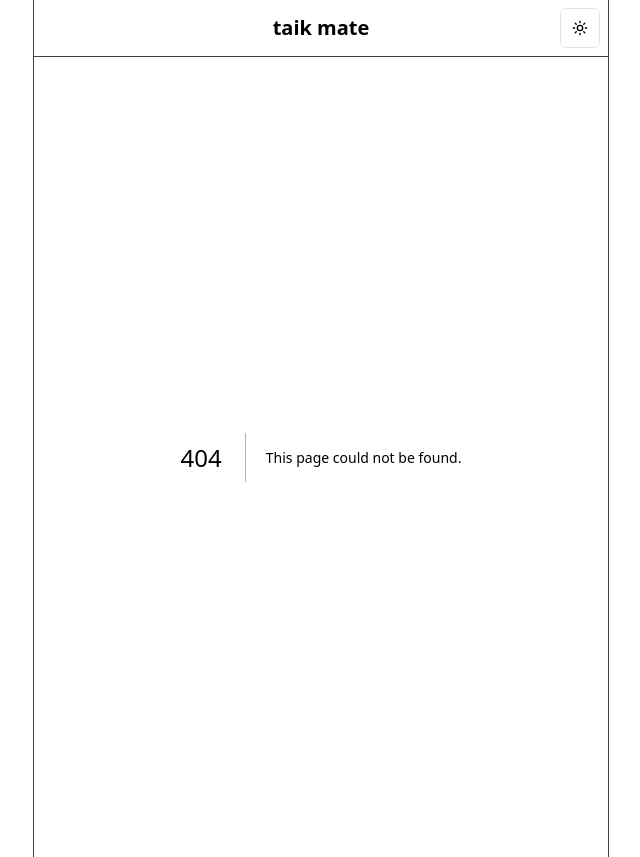
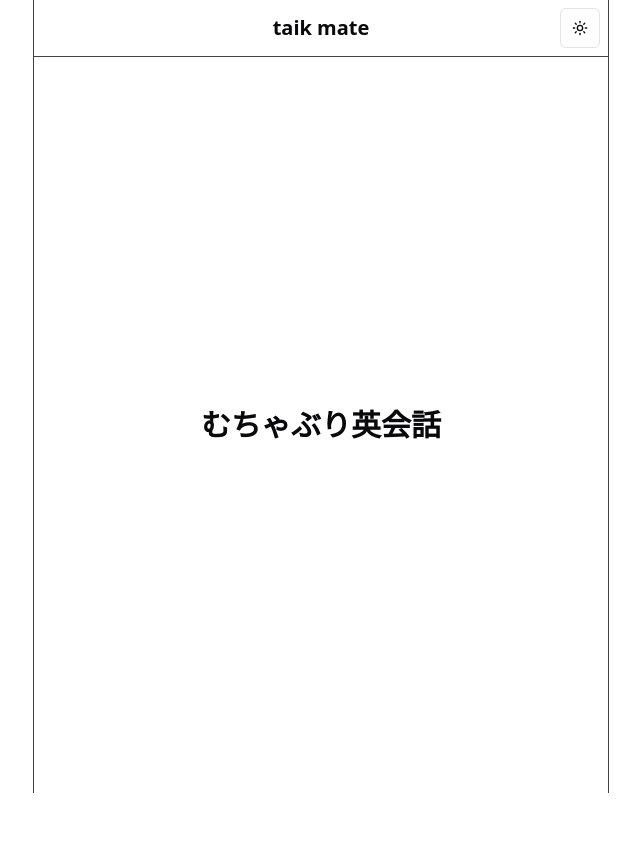
Before and after one commit to nozomi-iida/ai-agent-hackathon, a Next.js app: page /muchaburi in a window 1280 px wide. Before the commit this address had no page. Shown: the whole page, without its empty margins (319-959 px from the left). After the commit the page ends 800 px from the top, so only its background shows below. Built offline with nearby package versions, Linux system fonts and the light colour scheme.

Commit message:
むちゃぶりページの追加

```diff
--- a/src/app/(top)/page.tsx
+++ b/src/app/(top)/page.tsx
@@ -24,7 +24,7 @@ export default function Page() {
           size="lg"
           asChild
         >
-          <Link href="/lesson">むちゃぶり MODE</Link>
+          <Link href="/muchaburi">むちゃぶり MODE</Link>
         </Button>
         <Button
           className="w-full rounded-full bg-sky-700 text-white hover:bg-sky-800"
--- /dev/null
+++ b/src/app/muchaburi/page.tsx
@@ -0,0 +1,9 @@
+export default function Page() {
+  return (
+    <div className="flex grow flex-col items-center justify-center gap-y-8">
+      <div className="flex flex-col items-center gap-y-4">
+        <h1 className="text-3xl font-bold">むちゃぶり英会話</h1>
+      </div>
+    </div>
+  );
+}
```
